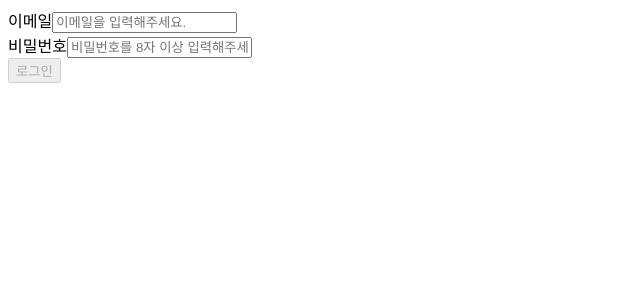
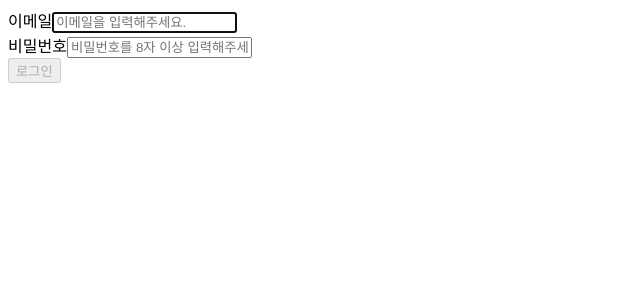
Before and after one commit to xxyeon129/wanted-pre-onboarding-frontend, a React (Create React App) app: page /signin in a window 1280 px wide. Shown: the top 300 px of the page, without its empty margins (0-640 px from the left). Built offline with nearby package versions, Linux system fonts and the light colour scheme.

Commit message:
[refactor] 회원가입, 로그인 페이지 진입 시 이메일 자동 포커싱

```diff
--- a/src/components/Auth.js
+++ b/src/components/Auth.js
@@ -1,4 +1,4 @@
-import { useState, useEffect } from "react";
+import { useState, useEffect, useRef } from "react";
 
 export default function Auth({
     email,
@@ -12,6 +12,9 @@ export default function Auth({
     const [validationEmail, setValidationEmail] = useState(false);
     const [validationPW, setValidationPW] = useState(false);
 
+    // 이메일 포커싱
+    const emailRef = useRef("");
+
     // 이메일 입력
     const handleInputEmail = (event) => {
         const inputEmail = event.target.value;
@@ -23,6 +26,11 @@ export default function Auth({
         const inputPassword = event.target.value;
         setPassword(inputPassword);
     };
+
+    // 렌더링 시 이메일 자동 포커싱
+    useEffect(() => {
+        emailRef.current.focus();
+    }, []);
 
     // 유효성 검사에 따른 버튼 disabled 조건 변경
     useEffect(() => {
@@ -47,6 +55,7 @@ export default function Auth({
                     <input
                         data-testid="email-input"
                         type="email"
+                        ref={emailRef}
                         placeholder="이메일을 입력해주세요."
                         onChange={handleInputEmail}
                     />
```
